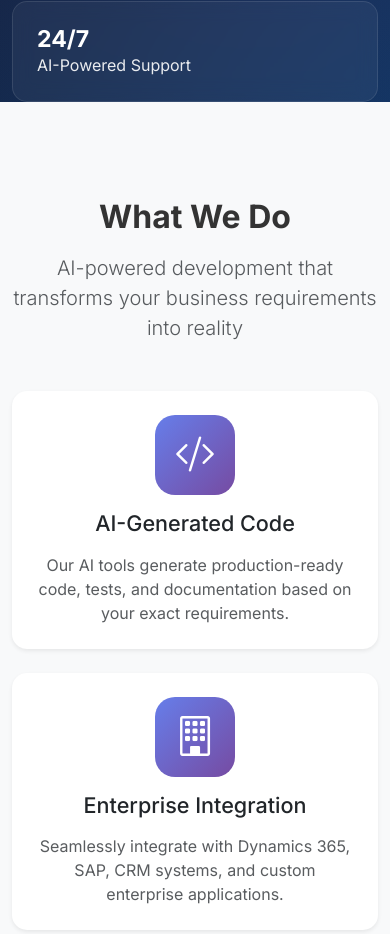
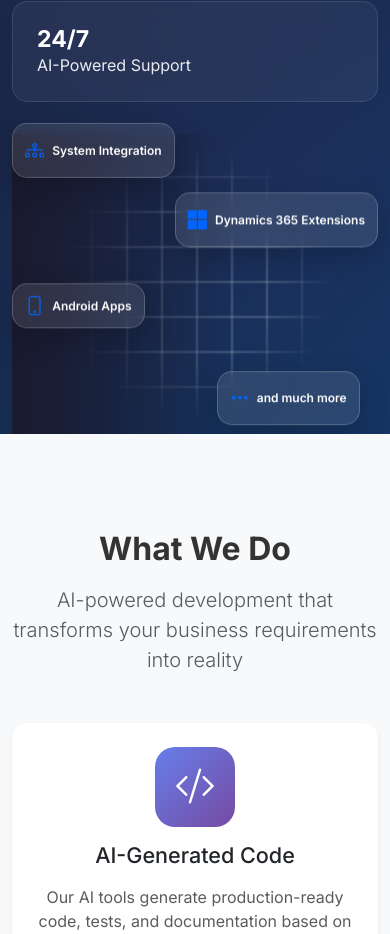
Before and after one commit to mariomuja/aistartup, a website: page index.html in a window 390 px wide. Shown: the part 877-1811 px from the top of the page. Drawn offline with nearby package versions, Linux system fonts and the light colour scheme.

Commit message:
Enable globe grid and floating cards on mobile devices with responsive sizing

```diff
--- a/public/styles.css
+++ b/public/styles.css
@@ -404,7 +404,42 @@ html {
 /* Responsive Design */
 @media (max-width: 991px) {
     .hero-illustration {
-        display: none;
+        height: 350px;
+        margin-top: 3rem;
+    }
+
+    .hero-illustration::before {
+        width: 350px;
+        height: 350px;
+    }
+
+    .floating-card {
+        padding: 1rem;
+        font-size: 0.85rem;
+    }
+
+    .floating-card i {
+        font-size: 1.5rem;
+    }
+
+    .card-1 {
+        top: 5%;
+        left: 5%;
+    }
+
+    .card-2 {
+        top: 25%;
+        right: 5%;
+    }
+
+    .card-3 {
+        top: 50%;
+        left: 0%;
+    }
+
+    .card-4 {
+        bottom: 5%;
+        right: 10%;
     }
 
     .tech-grid {
@@ -421,12 +456,65 @@ html {
         font-size: 2rem;
     }
 
-    .tech-grid {
-        grid-template-columns: 1fr;
+    .hero-illustration {
+        height: 300px;
+        margin-top: 2rem;
+    }
+
+    .hero-illustration::before {
+        width: 280px;
+        height: 280px;
+        background-image:
+            /* Horizontal lines */
+            repeating-linear-gradient(
+                0deg,
+                rgba(255, 255, 255, 0) 0px,
+                rgba(255, 255, 255, 0.4) 2px,
+                rgba(255, 255, 255, 0) 4px,
+                transparent 35px
+            ),
+            /* Vertical lines */
+            repeating-linear-gradient(
+                90deg,
+                rgba(255, 255, 255, 0) 0px,
+                rgba(255, 255, 255, 0.4) 2px,
+                rgba(255, 255, 255, 0) 4px,
+                transparent 35px
+            );
     }
 
     .floating-card {
-        display: none;
+        padding: 0.75rem;
+        font-size: 0.75rem;
+        gap: 0.5rem;
+    }
+
+    .floating-card i {
+        font-size: 1.2rem;
+    }
+
+    .card-1 {
+        top: 0%;
+        left: 0%;
+    }
+
+    .card-2 {
+        top: 20%;
+        right: 0%;
+    }
+
+    .card-3 {
+        bottom: 35%;
+        left: 0%;
+    }
+
+    .card-4 {
+        bottom: 0%;
+        right: 5%;
+    }
+
+    .tech-grid {
+        grid-template-columns: 1fr;
     }
 }
 
--- a/styles.css
+++ b/styles.css
@@ -404,7 +404,42 @@ html {
 /* Responsive Design */
 @media (max-width: 991px) {
     .hero-illustration {
-        display: none;
+        height: 350px;
+        margin-top: 3rem;
+    }
+
+    .hero-illustration::before {
+        width: 350px;
+        height: 350px;
+    }
+
+    .floating-card {
+        padding: 1rem;
+        font-size: 0.85rem;
+    }
+
+    .floating-card i {
+        font-size: 1.5rem;
+    }
+
+    .card-1 {
+        top: 5%;
+        left: 5%;
+    }
+
+    .card-2 {
+        top: 25%;
+        right: 5%;
+    }
+
+    .card-3 {
+        top: 50%;
+        left: 0%;
+    }
+
+    .card-4 {
+        bottom: 5%;
+        right: 10%;
     }
 
     .tech-grid {
@@ -421,12 +456,65 @@ html {
         font-size: 2rem;
     }
 
-    .tech-grid {
-        grid-template-columns: 1fr;
+    .hero-illustration {
+        height: 300px;
+        margin-top: 2rem;
+    }
+
+    .hero-illustration::before {
+        width: 280px;
+        height: 280px;
+        background-image:
+            /* Horizontal lines */
+            repeating-linear-gradient(
+                0deg,
+                rgba(255, 255, 255, 0) 0px,
+                rgba(255, 255, 255, 0.4) 2px,
+                rgba(255, 255, 255, 0) 4px,
+                transparent 35px
+            ),
+            /* Vertical lines */
+            repeating-linear-gradient(
+                90deg,
+                rgba(255, 255, 255, 0) 0px,
+                rgba(255, 255, 255, 0.4) 2px,
+                rgba(255, 255, 255, 0) 4px,
+                transparent 35px
+            );
     }
 
     .floating-card {
-        display: none;
+        padding: 0.75rem;
+        font-size: 0.75rem;
+        gap: 0.5rem;
+    }
+
+    .floating-card i {
+        font-size: 1.2rem;
+    }
+
+    .card-1 {
+        top: 0%;
+        left: 0%;
+    }
+
+    .card-2 {
+        top: 20%;
+        right: 0%;
+    }
+
+    .card-3 {
+        bottom: 35%;
+        left: 0%;
+    }
+
+    .card-4 {
+        bottom: 0%;
+        right: 5%;
+    }
+
+    .tech-grid {
+        grid-template-columns: 1fr;
     }
 }
 
```
